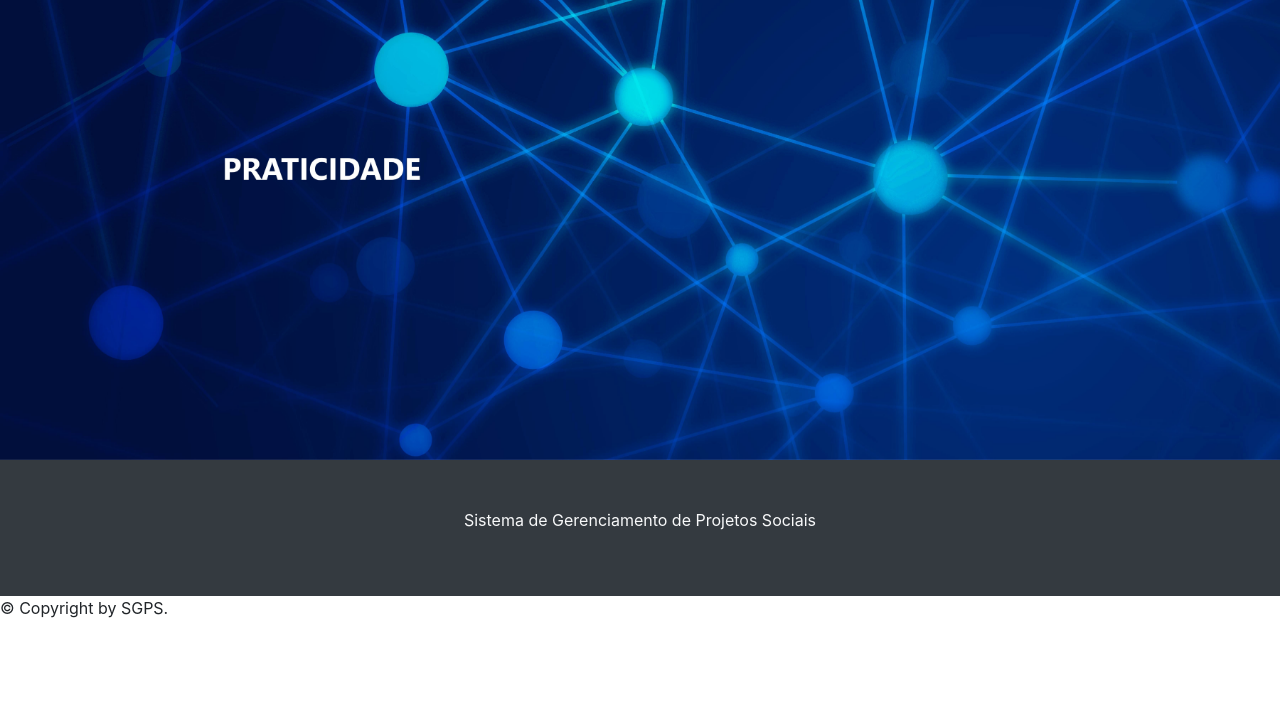
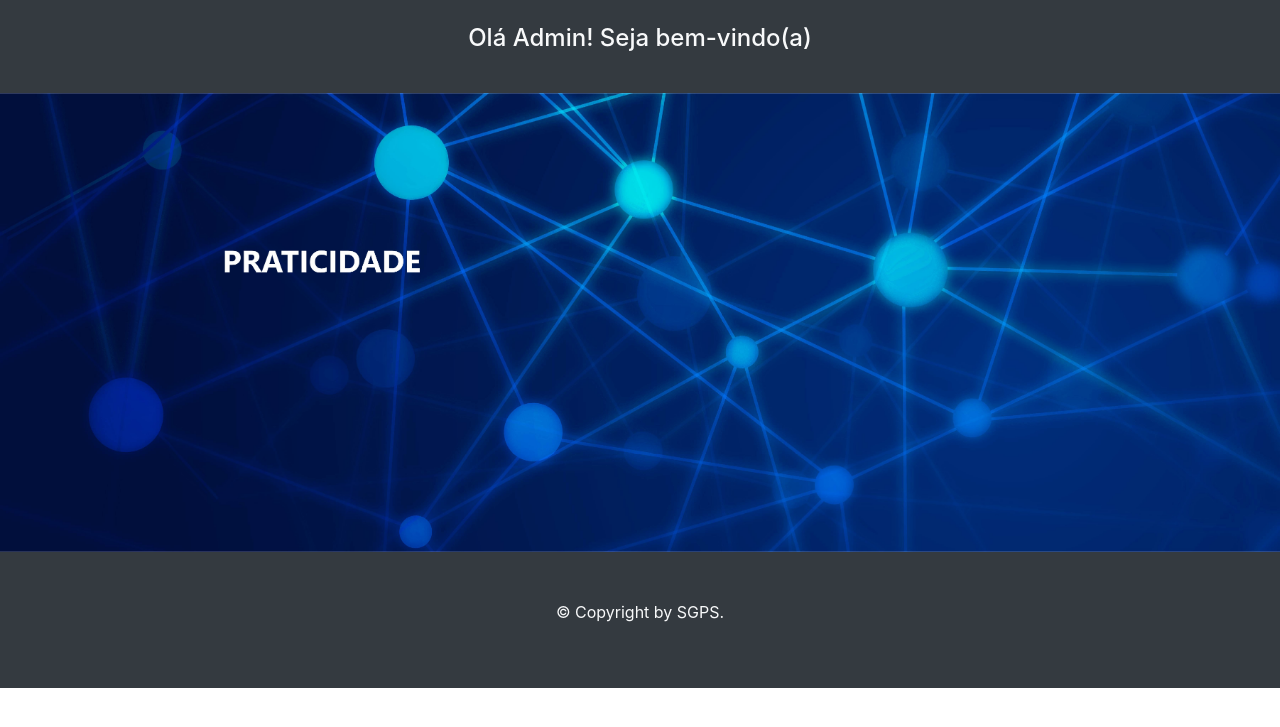
Before and after one commit to RuanMedTI/v3_sgps, a PHP site: page / in a window 1280 px wide. Shown: the part 56-783 px from the top of the page. Run offline with PHP 8.4, Linux system fonts and the light colour scheme; a user stored in the database is signed in; some libraries are stand-ins or nearby versions.

Commit message:
alteracao dois tela inicial

```diff
--- a/index.php
+++ b/index.php
@@ -45,7 +45,12 @@
             <a class="btn btn-danger" href="logout.php">Sair</a>
         </div>
     </nav>
-
+    <footer class="bg-dark py-4 mt-0">
+        <div class="container text-light text-center">
+        <?php if(session_id() == '' || !isset($_SESSION)){session_start();} ?>
+        <?php echo '<h4>Olá ' .$_SESSION['nome'] .'! Seja bem-vindo(a)</h4>'; ?></p>
+        </div>
+      </footer>
     <div id="carouselExampleIndicators" class="carousel slide" data-ride="carousel">
       <ol class="carousel-indicators">
       </ol>
@@ -63,10 +68,10 @@
 
       <footer class="bg-dark py-5 mt-0">
         <div class="container text-light text-center">
-          <p class="display-5 mb-3">Sistema de Gerenciamento de Projetos Sociais</p>
+          <p>&copy; Copyright by SGPS.</p>
         </div>
       </footer>
-      <p>&copy; Copyright by SGPS.</p>
+
 </div>
     <script src="https://code.jquery.com/jquery-3.5.1.slim.min.js" integrity="sha384-DfXdz2htPH0lsSSs5nCTpuj/zy4C+OGpamoFVy38MVBnE+IbbVYUew+OrCXaRkfj" crossorigin="anonymous"></script>
     <script src="https://cdn.jsdelivr.net/npm/bootstrap@4.5.3/dist/js/bootstrap.bundle.min.js" integrity="sha384-ho+j7jyWK8fNQe+A12Hb8AhRq26LrZ/JpcUGGOn+Y7RsweNrtN/tE3MoK7ZeZDyx" crossorigin="anonymous"></script>
```
